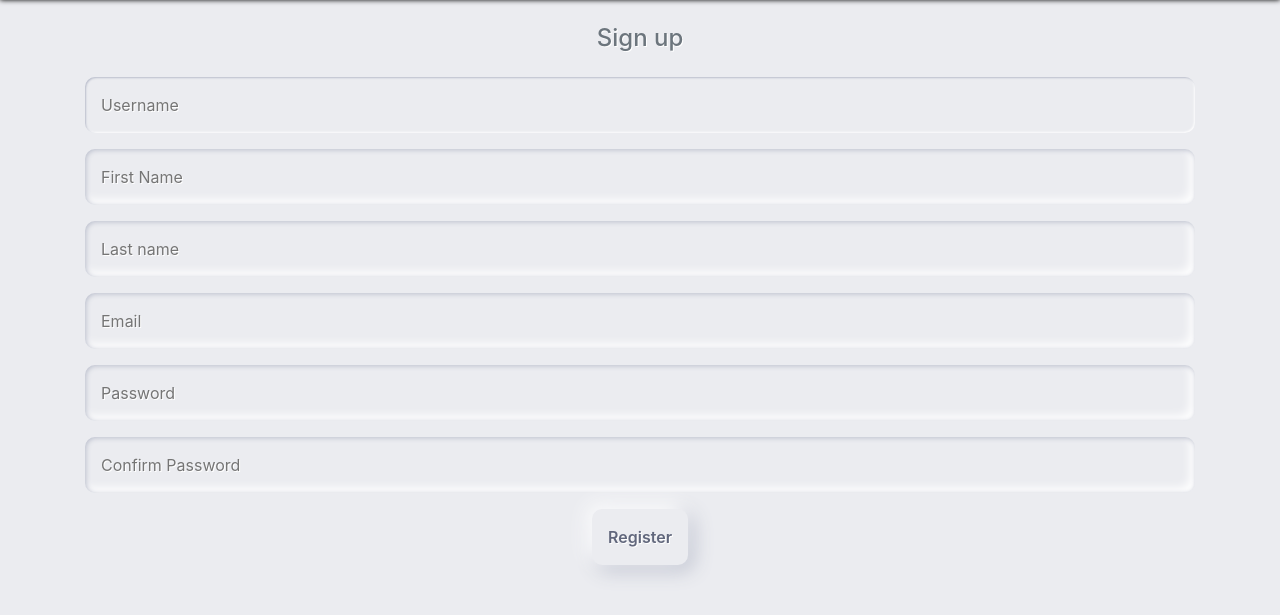
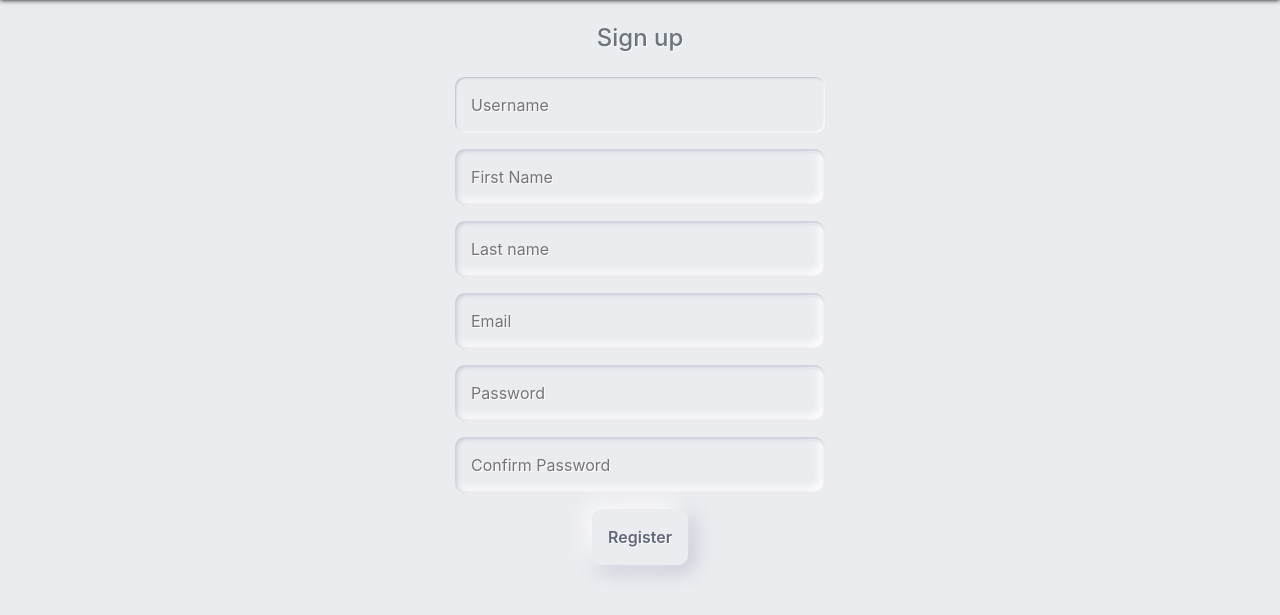
Before and after one commit to sreeragties/virtualClass, a Django app: page /register/ in a window 1280 px wide. Shown: the part 80-695 px from the top of the page. Run offline with Django 3.2, Linux system fonts and the light colour scheme; some libraries are stand-ins or nearby versions.

Commit message:
form width

```diff
--- a/accounts/templates/registration/login.html
+++ b/accounts/templates/registration/login.html
@@ -24,9 +24,9 @@
             },0);
       }
     }, false);
-}(window, location));
+    }(window, location));
     </script>
-    <div class="container mt-4"  align="center">
+    <div class="container mt-4"  align="center" style="width:400px;">
     <form method="POST">
         {% csrf_token %}
         <p id="title" class="h4 mb-4 text-secondary text-center">Login</p>
--- a/accounts/templates/registration/register.html
+++ b/accounts/templates/registration/register.html
@@ -26,7 +26,7 @@
     }, false);
 }(window, location));
     </script>
-    <div class="container mt-4 container-sm "    align="center">
+    <div class="container mt-4 container-sm " align="center" style="width:400px;">
 
     <form method="POST">
         {% csrf_token %}
```
